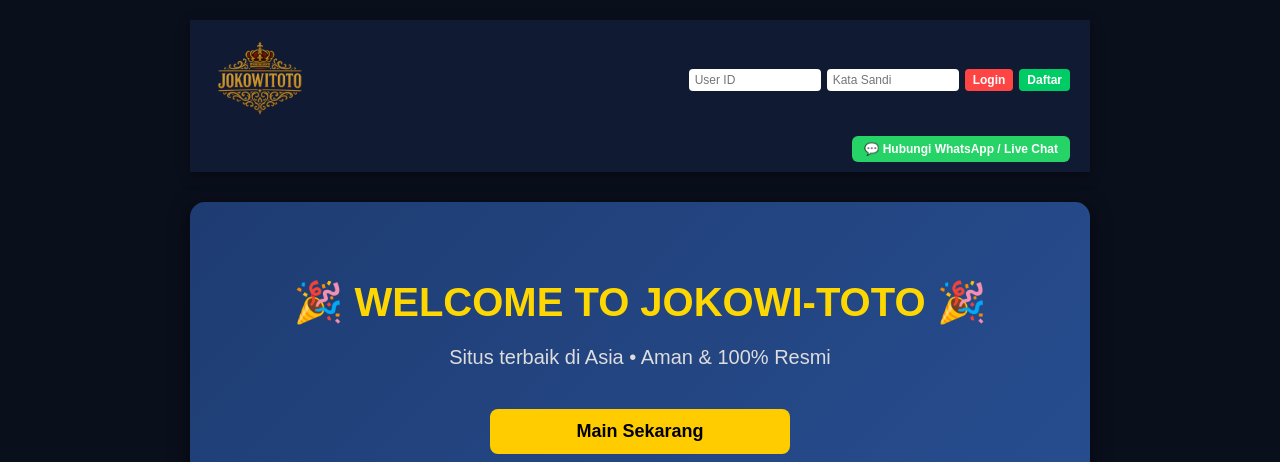
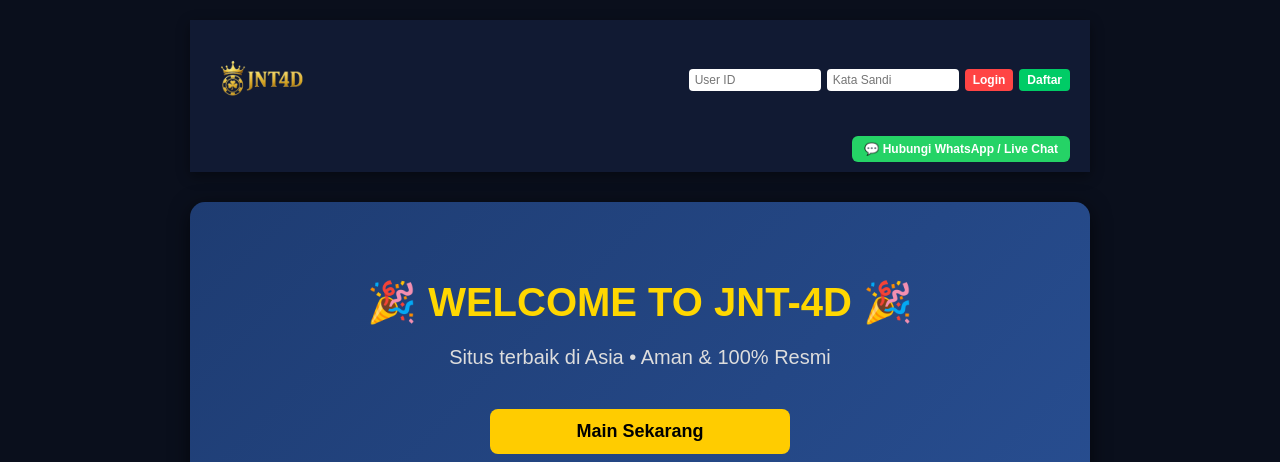
Before and after one commit to reyreygits/jokowitoto, a plain HTML site: page index.html in a window 1280 px wide. Shown: the top 462 px of the page. Drawn offline with Linux system fonts and the light colour scheme.

Commit message:
index.html

```diff
--- a/index.html
+++ b/index.html
@@ -204,7 +204,7 @@
 <!-- Home -->
 <div id="home" class="page active">
 <header>
-  <div class="logo"><img src="jokowitoto.png" alt="jokowitoto Logo"></div>
+  <div class="logo"><img src="jnt4d.png" alt="jnt Logo"></div>
   <div class="login-form">
     <input type="text" id="userLogin" placeholder="User ID" />
     <input type="password" id="passLogin" placeholder="Kata Sandi" />
@@ -216,7 +216,7 @@
   </div>
 </header>
 <div class="banner">
-  <h1>🎉 WELCOME TO JOKOWI-TOTO 🎉</h1>
+  <h1>🎉 WELCOME TO JNT-4D 🎉</h1>
   <p class="small">Situs terbaik di Asia • Aman & 100% Resmi</p>
   <button class="btn-main" onclick="alert('Fitur Main Sekarang belum aktif')">Main Sekarang</button>
   <img src="https://raw.githubusercontent.com/reyreygits/ariptoto11/8c6b6bc656f69037edc448d4997d0d9d784e8711/poto.png2" alt="Banner Image" class="center-image" />
@@ -252,7 +252,7 @@
 <!-- User Area -->
 <div id="userarea" class="page">
 <header>
-<div class="logo"><img src="jokowitoto.png" alt="jokowitoto Logo"></div>
+<div class="logo"><img src="jnt4d.png" alt="jnt Logo"></div>
 <div class="menu">
 <a href="#" onclick="showHistory()">History</a>
 <a href="#" onclick="showPage('deposit')">Deposit</a>
```
